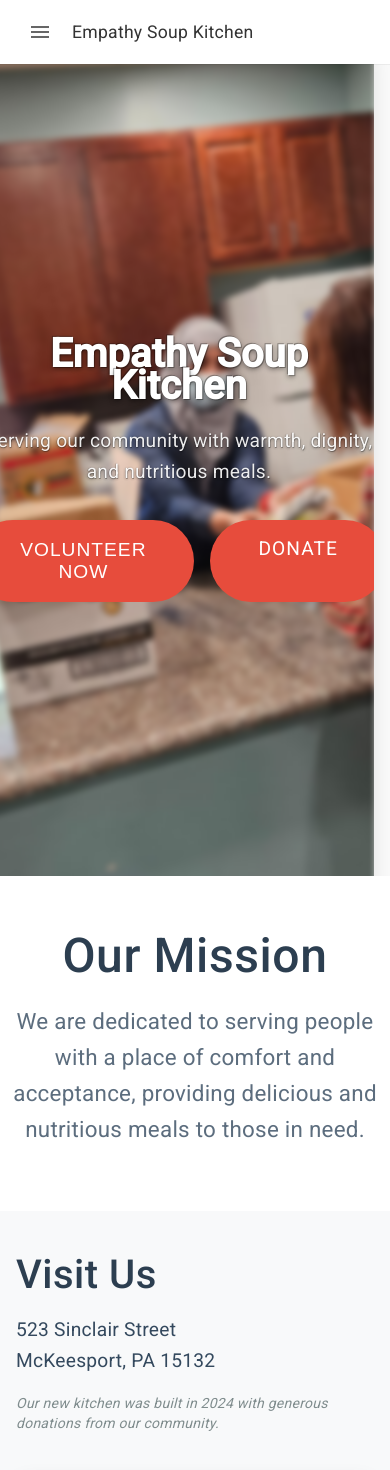
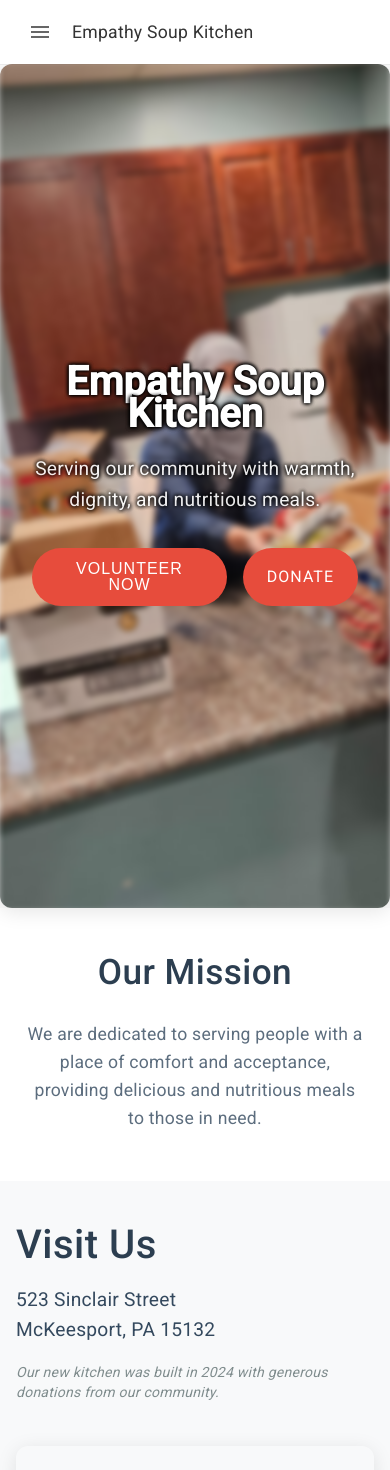
Before and after one commit to adeeb897/empathy-soup-kitchen-web-app, an Angular app: page /home in a window 390 px wide. Shown: the top 1470 px of the page. Built offline with nearby package versions, Linux system fonts and the light colour scheme; grey boxes are pictures that could not be loaded.

Commit message:
Clean up styling

```diff
--- a/src/app/pages/donations/donations.component.scss
+++ b/src/app/pages/donations/donations.component.scss
@@ -3,16 +3,6 @@
   width: 100%;
 
   .hero {
-    position: relative;
-    height: 30vh;
-    min-height: 250px;
-    display: flex;
-    align-items: center;
-    justify-content: center;
-    text-align: center;
-    color: white;
-    margin-bottom: 2rem;
-
     &::before {
       content: '';
       position: absolute;
@@ -31,27 +21,6 @@
       position: relative;
       z-index: 1;
       padding: 2rem;
-
-      h1 {
-        font-size: 3.5rem;
-        font-weight: 700;
-        margin-bottom: 1rem;
-        text-shadow:
-          1px 1px 0 rgba(0, 0, 0, 0.3),
-          -1px -1px 0 rgba(0, 0, 0, 0.3),
-          0 2px 5px rgba(0, 0, 0, 0.4);
-      }
-
-      p {
-        font-size: 1.4rem;
-        line-height: 1.6;
-        text-shadow:
-          0.5px 0.5px 0 rgba(0, 0, 0, 0.3),
-          -0.5px -0.5px 0 rgba(0, 0, 0, 0.3),
-          0 1px 3px rgba(0, 0, 0, 0.4);
-        max-width: 800px;
-        margin: 0 auto;
-      }
 
       .donate-button {
         display: inline-block;
--- a/src/app/pages/faqs/faqs.component.scss
+++ b/src/app/pages/faqs/faqs.component.scss
@@ -3,15 +3,6 @@
   width: 100%;
 
   .hero {
-    position: relative;
-    height: 30vh;
-    min-height: 250px;
-    display: flex;
-    align-items: center;
-    justify-content: center;
-    text-align: center;
-    color: white;
-    margin-bottom: 2rem;
 
     &::before {
       content: '';
@@ -31,27 +22,6 @@
       position: relative;
       z-index: 1;
       padding: 2rem;
-
-      h1 {
-        font-size: 3.5rem;
-        font-weight: 700;
-        margin-bottom: 1rem;
-        text-shadow:
-          1px 1px 0 rgba(0, 0, 0, 0.3),
-          -1px -1px 0 rgba(0, 0, 0, 0.3),
-          0 2px 5px rgba(0, 0, 0, 0.4);
-      }
-
-      p {
-        font-size: 1.4rem;
-        line-height: 1.6;
-        text-shadow:
-          0.5px 0.5px 0 rgba(0, 0, 0, 0.3),
-          -0.5px -0.5px 0 rgba(0, 0, 0, 0.3),
-          0 1px 3px rgba(0, 0, 0, 0.4);
-        max-width: 800px;
-        margin: 0 auto;
-      }
     }
   }
 
--- a/src/app/pages/financial-updates/financial-updates.component.scss
+++ b/src/app/pages/financial-updates/financial-updates.component.scss
@@ -1,35 +1,27 @@
 .financial-updates-container {
   width: 100%;
-  background-color: #f9f9f9;
-  height: calc(100vh - 64px);
-  overflow-y: auto; // Keep only this main scrollbar
+  overflow-y: auto;
   display: flex;
   flex-direction: column;
 }
 
 .hero {
   background-color: var(--primary, #3f51b5);
-  padding: 2rem 1.5rem;
-  text-align: center;
+  padding: 3rem 2rem;
+  position: relative;
   display: flex;
   justify-content: center;
   align-items: center;
-  height: 120px; // Fixed height for consistency
+  min-height: 100px;
 
   .hero-content {
-    max-width: 800px;
     width: 100%;
-    display: flex;
-    flex-direction: column;
-    justify-content: center;
-    align-items: center;
+    text-align: center;
 
     h1 {
-      font-size: 2.2rem;
-      font-weight: 500;
+      margin: 0;
       color: white;
-      margin: 0;
-      line-height: 1.2;
+      font-size: 2.5rem;
     }
   }
 }
@@ -257,11 +249,27 @@
   }
 
   .hero {
-    height: 100px;
+    height: auto;
+    min-height: 120px;
+    /* Slightly smaller min-height for mobile */
     padding: 1.5rem 1rem;
+    margin: 0 0 1rem 0;
+    position: relative;
+    overflow: hidden;
 
-    .hero-content h1 {
-      font-size: 1.8rem;
+    .hero-content {
+      position: relative;
+      z-index: 1;
+
+      h1 {
+        font-size: 1.8rem;
+        margin: 0;
+        /* Ensure no margins on mobile too */
+      }
+
+      p {
+        font-size: 1rem;
+      }
     }
   }
 }
--- a/src/app/pages/home/home.component.scss
+++ b/src/app/pages/home/home.component.scss
@@ -54,20 +54,13 @@
         font-size: 4.5rem;
         font-weight: 700;
         margin-bottom: 1.5rem;
-        text-shadow:
-          1px 1px 0 rgba(0, 0, 0, 0.3),
-          -1px -1px 0 rgba(0, 0, 0, 0.3),
-          0 2px 5px rgba(0, 0, 0, 0.4);
       }
 
       p {
         font-size: 1.8rem;
         margin-bottom: 2rem;
         line-height: 1.6;
-        text-shadow:
-          0.5px 0.5px 0 rgba(0, 0, 0, 0.3),
-          -0.5px -0.5px 0 rgba(0, 0, 0, 0.3),
-          0 1px 3px rgba(0, 0, 0, 0.4);
+        opacity: 0.9;
         max-width: 1000px;
         margin-left: auto;
         margin-right: auto;
@@ -84,6 +77,10 @@
         letter-spacing: 1px;
         transition: all 0.3s ease;
         text-decoration: none; // Remove underline from link
+        display: inline-flex; // Changed to inline-flex to maintain original size
+        align-items: center;  // Center vertically
+        justify-content: center; // Center horizontally
+        line-height: 1; // Reset line height
 
         &:hover {
           background-color: darken(#e74c3c, 10%);
@@ -99,10 +96,8 @@
     text-align: center;
     padding: 4rem 2rem;
     margin: 0;
-    width: 100vw;
-    position: relative;
-    left: 50%;
-    transform: translateX(-50%);
+    width: 100%; // Changed from 100vw to 100%
+    box-sizing: border-box; // Ensure padding is included in width calculation
 
     h2 {
       color: #2c3e50;
@@ -182,7 +177,10 @@
     }
 
     .hero {
-      margin: -1rem;  // Smaller margin on mobile
+      margin: 0;  // Changed from -1rem to prevent overflow
+      width: 100%; // Constrain to container width on mobile
+      left: 0;     // Remove positioning on mobile
+      transform: none; // Remove transform on mobile
 
       .hero-content {
         h1 {
@@ -192,6 +190,28 @@
         p {
           font-size: 1.2rem;
         }
+
+        button, .donate-button {
+          padding: 0.8rem 1.5rem; // Smaller buttons on mobile
+          font-size: 1rem;        // Smaller text for buttons
+        }
+      }
+    }
+
+    .mission {
+      padding: 3rem 1rem;
+      box-sizing: border-box; // Ensure padding is included in width calculation
+
+      h2 {
+        font-size: 2.2rem;
+      }
+
+      p {
+        font-size: 1.1rem;
+        max-width: 95%;
+        margin: 0 auto;
+        padding-left: 0;  // Remove any left padding
+        padding-right: 0; // Remove any right padding
       }
     }
 
--- a/src/app/pages/who-we-are/who-we-are.component.scss
+++ b/src/app/pages/who-we-are/who-we-are.component.scss
@@ -1,23 +1,3 @@
-.hero {
-  background: linear-gradient(rgba(52, 152, 219, 0.9), rgba(52, 152, 219, 0.7));
-  padding: 4rem 2rem;
-  text-align: center;
-  color: white;
-  border-radius: 8px;
-  margin-bottom: 3rem;
-
-  h1 {
-    font-size: 3rem;
-    margin-bottom: 1rem;
-    text-shadow: 2px 2px 4px rgba(0,0,0,0.2);
-  }
-
-  p {
-    font-size: 1.5rem;
-    opacity: 0.9;
-  }
-}
-
 .features {
   display: grid;
   grid-template-columns: repeat(auto-fit, minmax(280px, 1fr));
@@ -53,15 +33,6 @@
   width: 100%;
 
   .hero {
-    position: relative;
-    height: 30vh;
-    min-height: 250px;
-    display: flex;
-    align-items: center;
-    justify-content: center;
-    text-align: center;
-    color: white;
-    margin-bottom: 2rem;
 
     &::before {
       content: '';
@@ -81,27 +52,6 @@
       position: relative;
       z-index: 1;
       padding: 2rem;
-
-      h1 {
-        font-size: 3.5rem;
-        font-weight: 700;
-        margin-bottom: 1rem;
-        text-shadow:
-          1px 1px 0 rgba(0, 0, 0, 0.3),
-          -1px -1px 0 rgba(0, 0, 0, 0.3),
-          0 2px 5px rgba(0, 0, 0, 0.4);
-      }
-
-      p {
-        font-size: 1.4rem;
-        line-height: 1.6;
-        text-shadow:
-          0.5px 0.5px 0 rgba(0, 0, 0, 0.3),
-          -0.5px -0.5px 0 rgba(0, 0, 0, 0.3),
-          0 1px 3px rgba(0, 0, 0, 0.4);
-        max-width: 800px;
-        margin: 0 auto;
-      }
     }
   }
 
--- a/src/styles.scss
+++ b/src/styles.scss
@@ -77,7 +77,6 @@ body {
 }
 
 .hero {
-  // background: linear-gradient(135deg, var(--secondary-color), var(--primary-color));
   padding: 5rem 2rem;
   text-align: center;
   color: white;
@@ -86,12 +85,13 @@ body {
   position: relative;
   overflow: hidden;
   box-shadow: 0 4px 20px rgba(0, 0, 0, 0.1);
+  -webkit-font-smoothing: antialiased;
 
   h1 {
     font-size: 3.5rem;
     margin-bottom: 1.5rem;
-    text-shadow: 2px 2px 4px rgba(0, 0, 0, 0.2);
     position: relative;
+    text-shadow: 0 0 4px black, 0 0 4px black, 0 0 4px black;
   }
 
   p {
@@ -101,6 +101,8 @@ body {
     margin: 0 auto;
     position: relative;
     line-height: 1.6;
+    text-shadow: 0 0 4px black, 0 0 4px black, 0 0 4px black;
+    -webkit-font-smoothing: antialiased;
   }
 }
 
```
